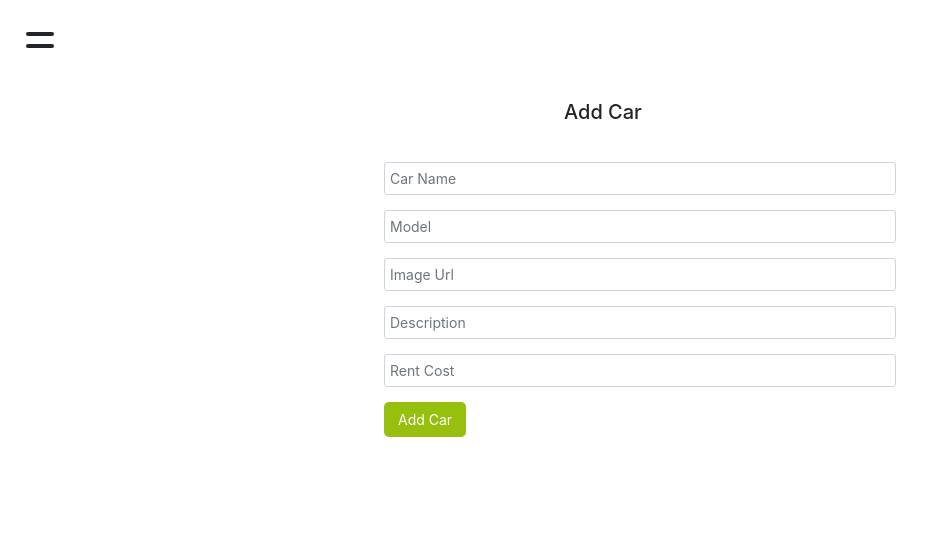
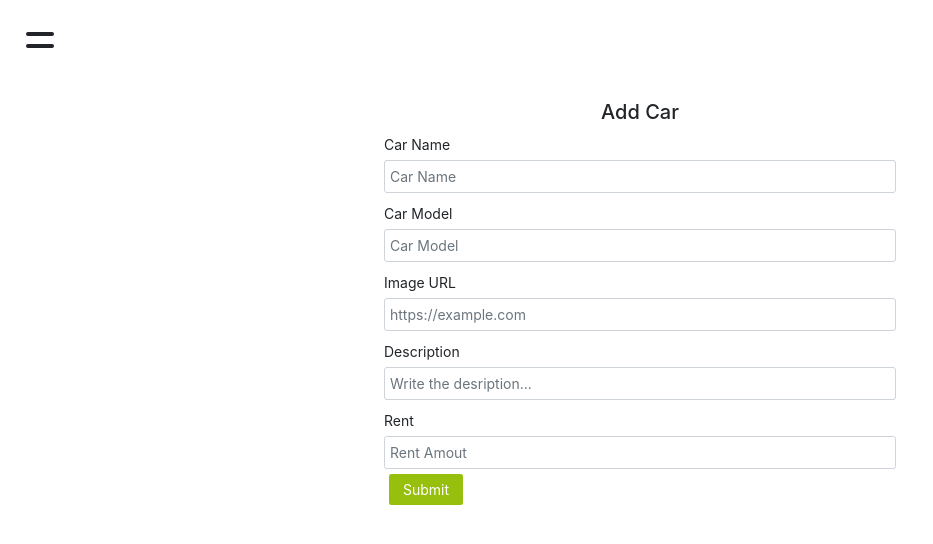
Before and after one commit to RaoAkif/RentACar-Frontend, a React (Create React App) app: page /add_car in a window 1280 px wide. Shown: the top 544 px of the page, without its empty margins (0-933 px from the left). Built offline with nearby package versions, Linux system fonts and the light colour scheme.

Commit message:
Add React Bootstrap Styling to AddCar

```diff
--- /dev/null
+++ b/src/pages/AddCar copy.css
@@ -0,0 +1,23 @@
+.addCar {
+  margin-left: 30vw;
+  margin-right: 5vw;
+}
+
+.addCar > h2 {
+  margin-bottom: 3vw;
+  padding-top: 2rem;
+  margin-left: 18rem;
+}
+
+#btn-add-car {
+  border: none;
+  background: var(--green-color);
+  padding: 0.7rem 1.4rem;
+  font-size: 1.4rem;
+  color: white;
+  border-radius: 0.5rem;
+}
+
+.form-control-lg {
+  width: 40vw;
+}
--- a/src/pages/AddCar.css
+++ b/src/pages/AddCar.css
@@ -1,23 +1,22 @@
-.addCar {
-  margin-left: 30vw;
-  margin-right: 5vw;
+.add-car-main {
+  margin-top: 5vh;
+  display: flex;
+  flex-direction: column;
+  align-items: center;
 }
 
-.addCar > h2 {
-  margin-bottom: 3vw;
-  padding-top: 2rem;
-  margin-left: 18rem;
+.add-car-main > h2 {
+  text-align: left;
 }
 
-#btn-add-car {
+#form-btn {
+  margin-left: 1rem;
+  background: var(--green-color);
   border: none;
-  background: var(--green-color);
-  padding: 0.7rem 1.4rem;
+  padding: 0.5rem 1.4rem;
   font-size: 1.4rem;
-  color: white;
-  border-radius: 0.5rem;
 }
 
-.form-control-lg {
+.form-control-lg .form-control {
   width: 40vw;
 }
--- a/src/pages/AddCar.jsx
+++ b/src/pages/AddCar.jsx
@@ -1,23 +1,57 @@
 import React from 'react';
 import './AddCar.css';
 
+import Button from 'react-bootstrap/Button';
+import Form from 'react-bootstrap/Form';
+
+import { useDispatch } from 'react-redux';
+import { useNavigate } from 'react-router-dom';
+import { addRental } from '../redux/rental/rentalsReducer';
+
 function AddCar() {
+  const dispatch = useDispatch();
+  const navigate = useNavigate();
+
+  const handleSubmitCar = (e) => {
+    e.preventDefault();
+    const form = e.target;
+    const obj = {
+      car_id: form.car.value,
+      date: form.date.value,
+      city: form.city.value,
+    };
+    dispatch(addRental(obj));
+    navigate('/rentals');
+  };
+
   return (
-    <div className="addCar">
-      <h2>Add Car</h2>
-      <form className="addCarForm">
-        <input type="text" placeholder="Car Name" name="name" className="form-control form-control-lg" aria-label=".form-control-lg example" required />
-        <br />
-        <input type="text" placeholder="Model" name="model" className="form-control form-control-lg" aria-label=".form-control-lg" required />
-        <br />
-        <input type="text" placeholder="Image Url" name="image" className="form-control form-control-lg" aria-label=".form-control-lg" required />
-        <br />
-        <input type="textarea" placeholder="Description" name="desc" className="form-control form-control-lg" aria-label=".form-control-lg" required />
-        <br />
-        <input type="number" min="0.00" step="10.00" placeholder="Rent Cost" name="rent" className="form-control form-control-lg" aria-label=".form-control-lg" required />
-        <br />
-        <button id="btn-add-car" variant="primary" type="submit">Add Car</button>
-      </form>
+    <div className="add-car-main">
+      <Form onSubmit={handleSubmitCar}>
+        <h2 style={{ textAlign: 'center' }}>Add Car</h2>
+        <Form.Group className="form-control-lg">
+          <Form.Label>Car Name</Form.Label>
+          <Form.Control placeholder="Car Name" className="form-control-lg" />
+        </Form.Group>
+        <Form.Group className="form-control-lg">
+          <Form.Label>Car Model</Form.Label>
+          <Form.Control placeholder="Car Model" className="form-control-lg" />
+        </Form.Group>
+        <Form.Group className="form-control-lg">
+          <Form.Label>Image URL</Form.Label>
+          <Form.Control placeholder="https://example.com" className="form-control-lg" />
+        </Form.Group>
+        <Form.Group className="form-control-lg">
+          <Form.Label>Description</Form.Label>
+          <Form.Control placeholder="Write the desription..." className="form-control-lg" />
+        </Form.Group>
+        <Form.Group className="form-control-lg" controlId="dob">
+          <Form.Label>Rent</Form.Label>
+          <Form.Control type="number" name="rent" placeholder="Rent Amout" />
+        </Form.Group>
+        <Button id="form-btn" variant="primary" type="submit">
+          Submit
+        </Button>
+      </Form>
     </div>
   );
 }
--- a/src/pages/NewRental.jsx
+++ b/src/pages/NewRental.jsx
@@ -32,8 +32,8 @@ function NewRental() {
 
   return (
     <div className="add-rental-main">
-      <h2>Rent A Car</h2>
       <Form onSubmit={handleSubmitRent}>
+        <h2 style={{ textAlign: 'center' }}>Rent A Car</h2>
         <Form.Group className=" form-control-lg" controlId="formSelectCar">
           <Form.Label>Select a Car</Form.Label>
           <Form.Select className="form-control-lg">
```
